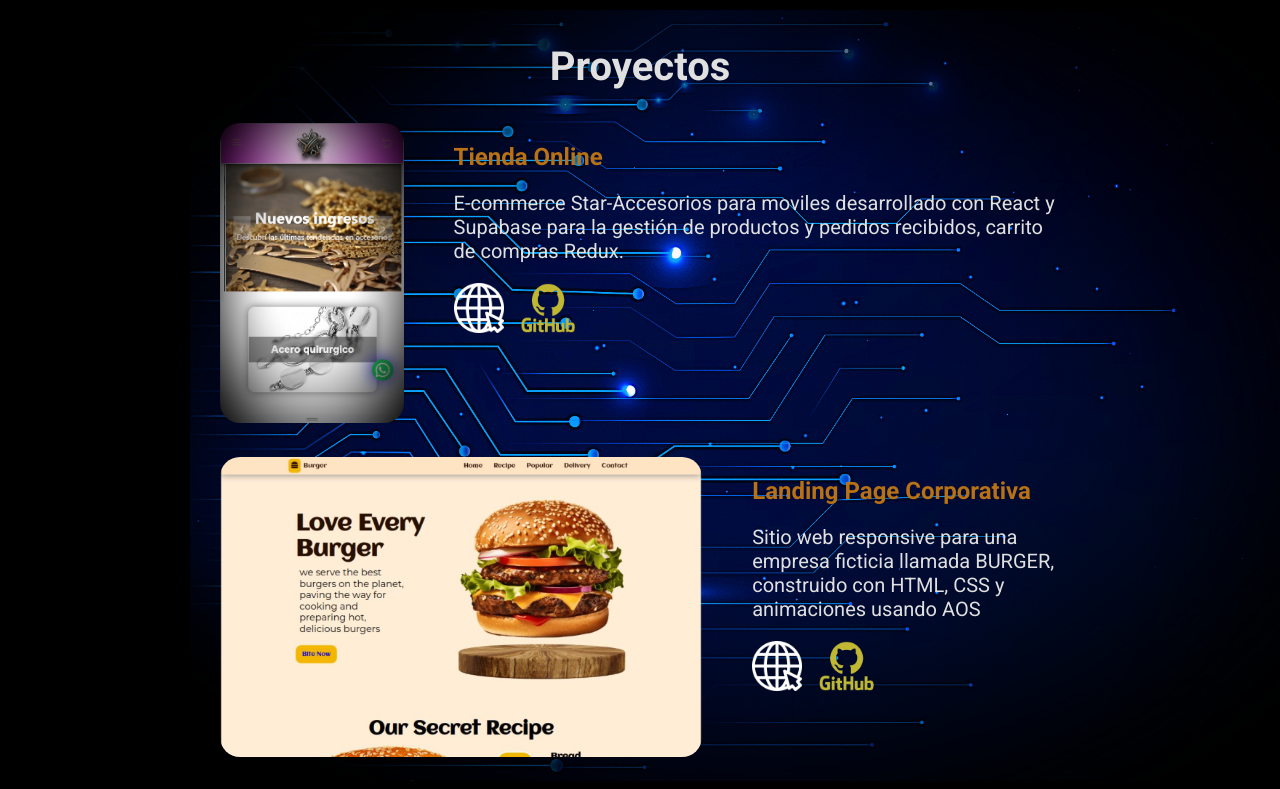
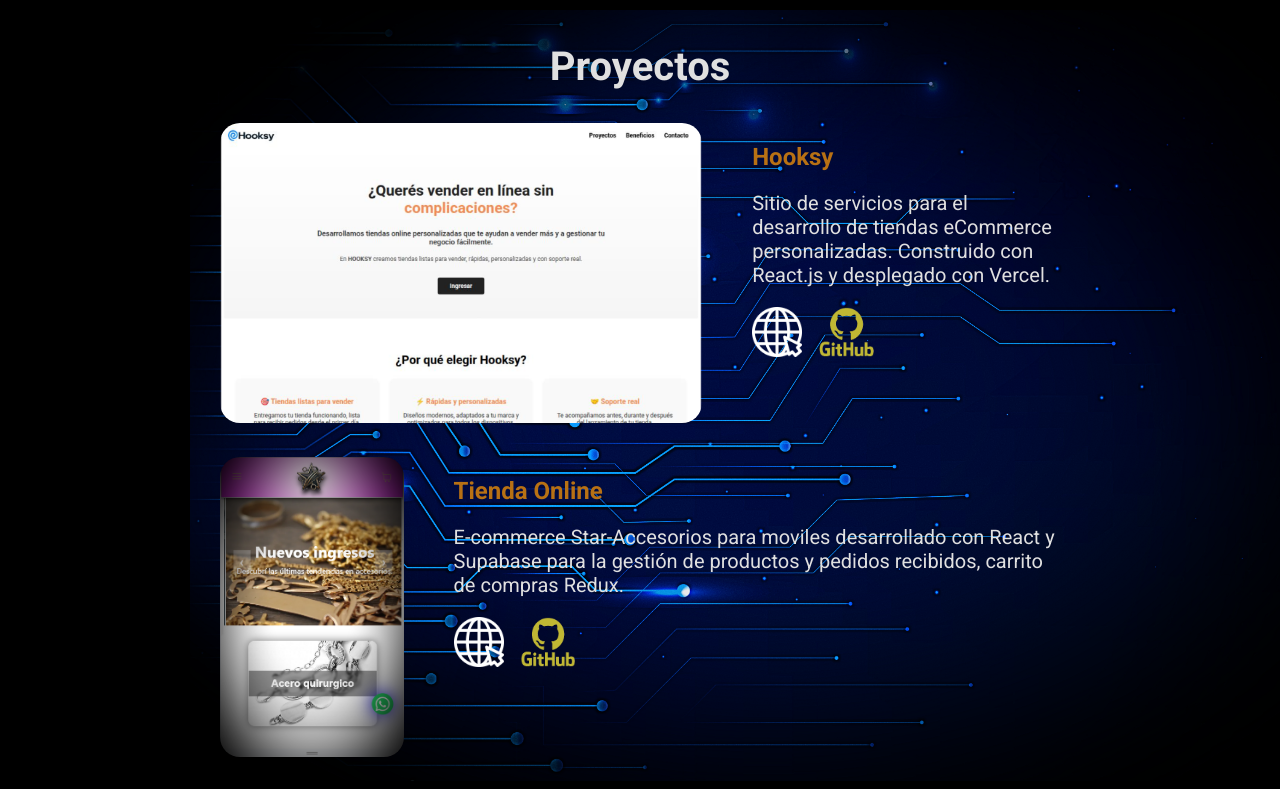
Before and after one commit to ClaudioBarlassina/Portafolio, a React (Vite) app: page / in a window 1280 px wide. Shown: the part 1720-2509 px from the top of the page. Built offline with nearby package versions, Linux system fonts and the light colour scheme.

Commit message:
nuevo proyecto

```diff
--- a/index.html
+++ b/index.html
@@ -4,6 +4,7 @@
     <meta charset="UTF-8" />
     <link rel="icon" type="image/svg+xml" href="/logoCB.png" />
     <meta name="viewport" content="width=device-width, initial-scale=1.0" />
+    <meta property="og:image" content="../public/logoCB1.png">
     <title>Claudio Barlassina</title>
   </head>
   <body>
--- a/src/Data/Data.js
+++ b/src/Data/Data.js
@@ -1,6 +1,25 @@
 const data = [
   {
-    id: 1,
+
+  id: 1,
+  img: './miniaturaHooksy.png',
+  nombre: 'Hooksy',
+  descripcion:
+    'Sitio de servicios para el desarrollo de tiendas eCommerce personalizadas. Construido con React.js y desplegado con Vercel.',
+  descripcionLarga: `Hooksy es un sitio web orientado a ofrecer servicios de desarrollo de tiendas eCommerce personalizadas.
+Diseñado y desarrollado íntegramente con React.js y CSS, el sitio presenta una interfaz moderna y responsiva que comunica de forma clara los servicios ofrecidos.
+
+Cuenta con planes escalables pensados para distintos tipos de clientes, desde pequeños emprendimientos hasta negocios en crecimiento.
+Incluye integración directa con WhatsApp para facilitar la comunicación con potenciales clientes, y una estructura pensada para mejorar la conversión y la experiencia del usuario.
+
+El despliegue se realizó con Vercel, asegurando una carga rápida y disponibilidad constante en producción.`,
+  url: 'https://hooksy-seven.vercel.app/',
+  git: 'https://github.com/ClaudioBarlassina/Hooksy', // Reemplazar si el repo es público
+
+
+  },
+  {
+    id: 2,
     img: './miniatura-Star.png',
     // img2: '../src/assets/miniatura-Star2.png',
     nombre: 'Tienda Online',
@@ -15,7 +34,7 @@
 
   },
   {
-    id: 2,
+    id: 3,
     img: './miniatura-Burger.png',
     nombre: 'Landing Page Corporativa',
     descripcion:
```
Also changed, not shown: public/miniaturaHooksy.png (added).
